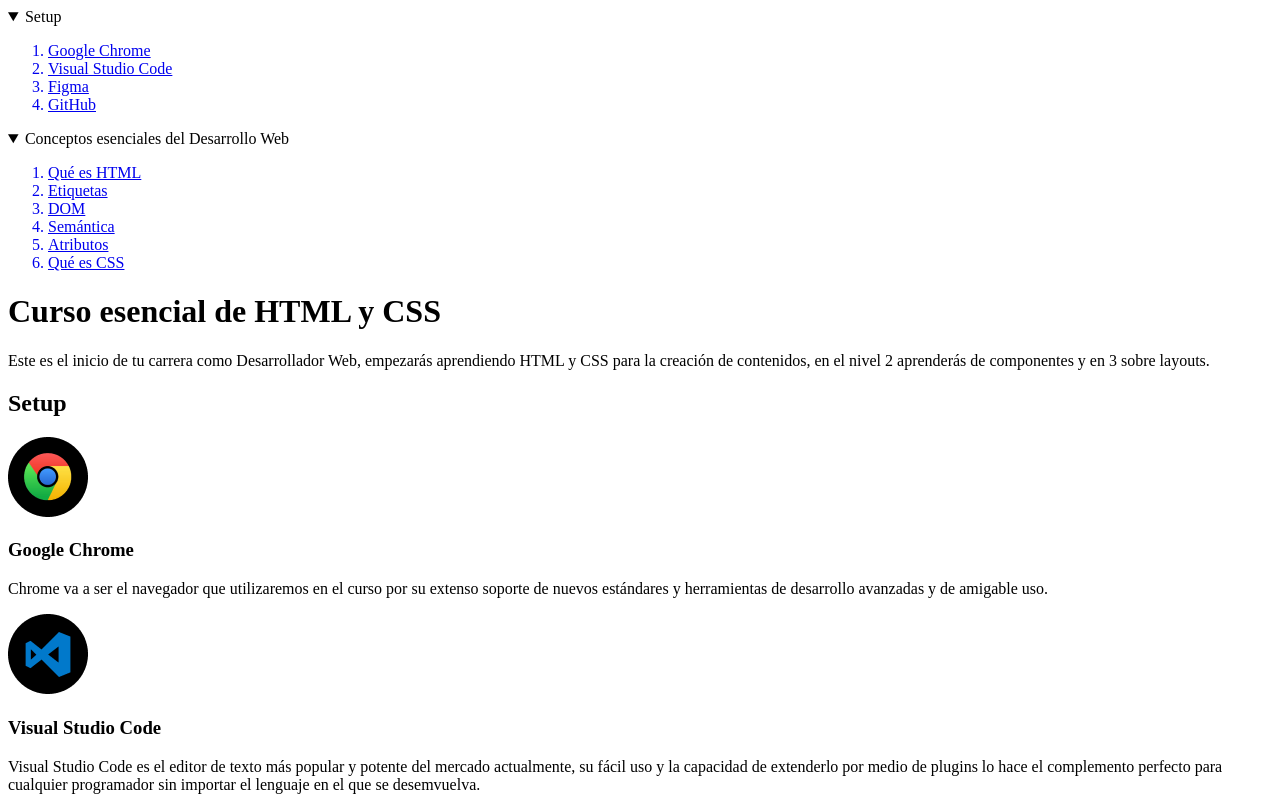
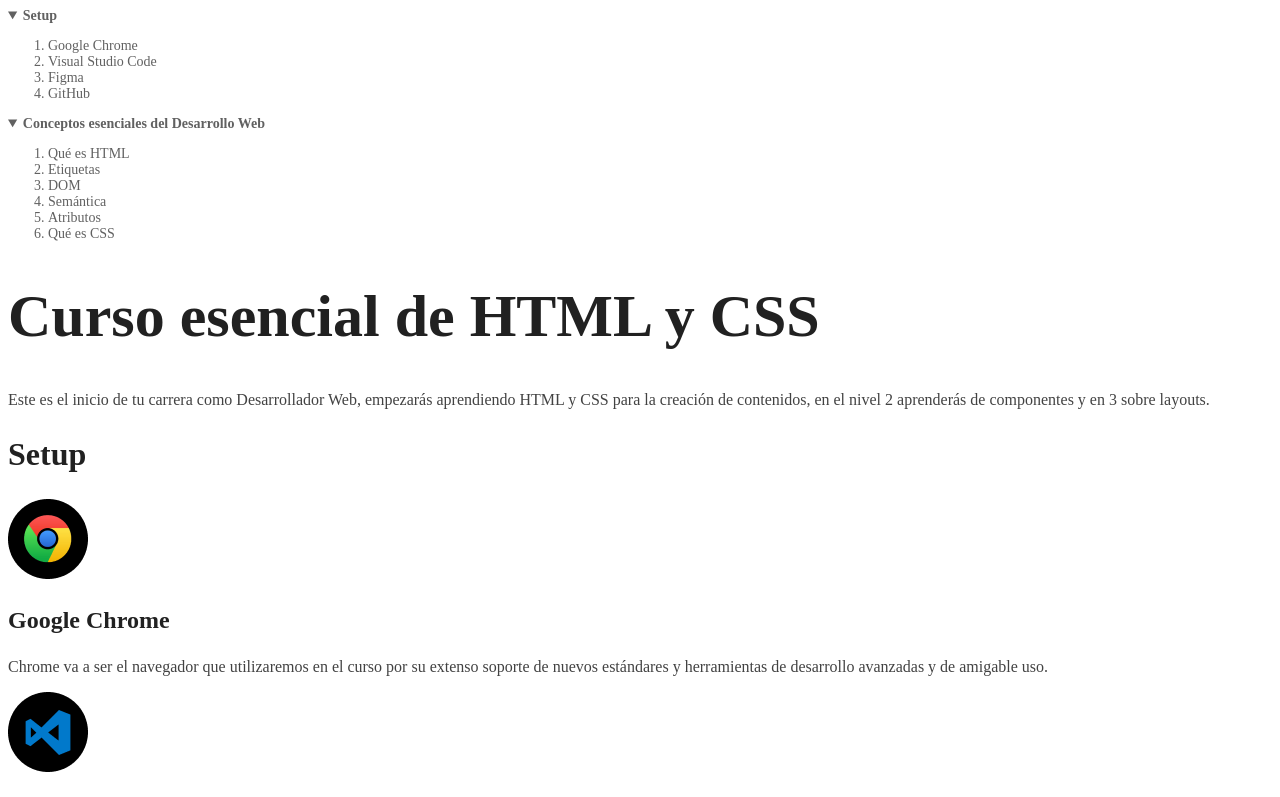
Before and after one commit to xpicen/curso-esencial-html-css, a plain HTML site: page index.html in a window 1280 px wide. Shown: the top 797 px of the page. Drawn offline with Linux system fonts and the light colour scheme.

Commit message:
Clase 29
Agregué las fuentes y colores del texto a mi proyecto

```diff
--- /dev/null
+++ b/css/styles.css
@@ -0,0 +1,39 @@
+:root {
+    font-size: 16px;
+}
+body {
+    color:#424242;
+}
+
+header {
+    font-size: 0.875em;
+    color: #616161;
+}
+
+header a {
+    color: #616161;
+    text-decoration:none;
+}
+header a:hover {
+    color: #212121;
+}
+
+details summary {
+    font-weight: bold;
+}
+
+h1 {
+    font-size: 3.75em;
+    color: #212121;
+}
+
+h2 {
+    font-size: 2em;
+    color: #212121;
+
+}
+
+h3 {
+    font-size: 1.5em;
+    color: #212121;
+}
--- a/index.html
+++ b/index.html
@@ -3,6 +3,7 @@
 <head>
     <meta charset="UTF-8">
     <meta name="viewport" content="width=device-width, initial-scale=1.0">
+    <link rel="stylesheet" href="./css/styles.css">
     <title>XPicen</title>
 </head>
 <body>
@@ -66,7 +67,7 @@
         <h2>
             Setup
         </h2>
-        <img id="google-chrome" src="images/google-chrome.png" alt="Logo del navegador de Google Chrome" title="Logo del navegador de Google Chrome">
+        <img id="google-chrome" src="./images/google-chrome.png" alt="Logo del navegador de Google Chrome" title="Logo del navegador de Google Chrome">
             <h3>
                 Google Chrome
             </h3>
@@ -74,7 +75,7 @@
             Chrome va a ser el navegador que utilizaremos en el curso por su extenso soporte de
             nuevos estándares y herramientas de desarrollo avanzadas y de amigable uso.
             </p>
-        <img id="visual-studio-code" src="images/visual-studio-code.png" alt="Logo del editor de codigo de Visual Studio Code" title="Logo del editor de codigo de Visual Studio Code">
+        <img id="visual-studio-code" src="./images/visual-studio-code.png" alt="Logo del editor de codigo de Visual Studio Code" title="Logo del editor de codigo de Visual Studio Code">
             <h3>
                 Visual Studio Code
             </h3>
@@ -82,7 +83,7 @@
                 Visual Studio Code es el editor de texto más popular y potente del mercado actualmente, su fácil uso y la capacidad de extenderlo
                 por medio de plugins lo hace el complemento perfecto para cualquier programador sin importar el lenguaje en el que se desemvuelva.
             </p>
-        <img id="figma" src="images/figma.png" alt="Logo de Figma" title="Logo de Figma">
+        <img id="figma" src="./images/figma.png" alt="Logo de Figma" title="Logo de Figma">
             <h3>
                 Figma
             </h3>
@@ -90,7 +91,7 @@
                 Figma es una la herramienta más popular en la actualidad para entregar diseños
                 a los desarrolladores para su implementación por su fácil uso porque puede ser usado directamente desde el navegador.
             </p>
-        <img id="github" src="images/github.png" alt="Logo de Github" title="Logo de Github">
+        <img id="github" src="./images/github.png" alt="Logo de Github" title="Logo de Github">
             <h3>
                 Github
             </h3>
@@ -139,7 +140,7 @@
                     El Document Object Model es una estructura de árbol que representará todos nuestros proyectos web como si un árbol genealógico fuera: padres, hijos, hermanos con niveles infinitos. cuando entendemos esta anidación podemos identificar dependencias, herencias
                     en css y que tan complejo es nuestro proyecto.
                 </p>
-                <img src="images/dom.png" alt="Imagen del dom basico HTML" title="Imagen del dom basico de HTML">
+                <img src="./images/dom.png" alt="Imagen del dom basico HTML" title="Imagen del dom basico de HTML">
             <h3 id="semantica">
                     Semántica
             </h3>
@@ -161,7 +162,7 @@
                 <p>
                     Hojas de Estilo en Cascada (del inglés Cascading Style Sheets) o CSS es el lenguaje de estilos utilizado para describir la presentación de documentos HTML
                 </p>
-                <img src="images/image-css.png" alt="Imagen del logo y codigo css3" title="Imagen del logo y codigo css3">
+                <img src="./images/image-css.png" alt="Imagen del logo y codigo css3" title="Imagen del logo y codigo css3">
         <h2>
             Modelo de Caja
         </h2>
@@ -198,7 +199,7 @@
             <h3>
                 Modelo de caja
             </h3>
-            <img src="images/leonidas-esteban-banner.png" alt="Frase Programar cambió mi vida con el hashtag no te rindas junto a una foto de Leonidas Esteban" title="Frase Programar cambió mi vida con el hashtag no te rindas junto a una foto de Leonidas Esteban">
+            <img src="./images/leonidas-esteban-banner.png" alt="Frase Programar cambió mi vida con el hashtag no te rindas junto a una foto de Leonidas Esteban" title="Frase Programar cambió mi vida con el hashtag no te rindas junto a una foto de Leonidas Esteban">
             <p>Si tienes alguna duda escribeme a
                 <a href="mailto:ximenapicen@gmail.com">ximenapicen@gmail.com</a>
             </p>
```
